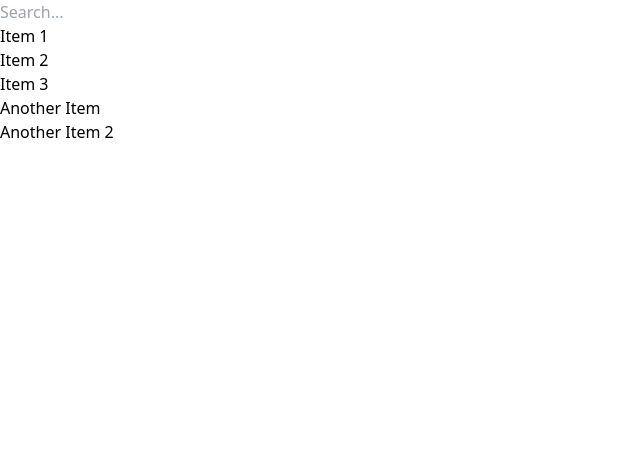
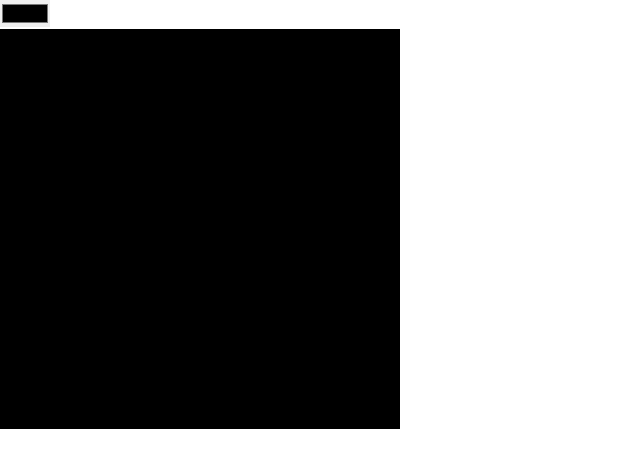
Before and after one commit to Pronit21/React30, a React (Vite) app: page / in a window 1280 px wide. Shown: the top 468 px of the page, without its empty margins (0-640 px from the left). Built offline with nearby package versions, Linux system fonts and the light colour scheme.

Commit message:
Color Picker app added

```diff
--- a/src/App.jsx
+++ b/src/App.jsx
@@ -9,7 +9,8 @@
 // import Ten from './Ten'
 // import Eleven from './Eleven'
 // import Twelve from './Twelve'
-import Thirteen from './Thirteen'
+// import Thirteen from './Thirteen'
+import Fourteen from './Fourteen';
 
 import './App.css'
 
@@ -30,9 +31,10 @@
       {/* <Ten /> */}
       {/* <Eleven /> */}
       {/* <Twelve /> */}
-      <Thirteen items={items} />
+      {/* <Thirteen items={items} /> */}
+      <Fourteen />
     </div>
   )
 }
 
-export default App
+export default App;
--- /dev/null
+++ b/src/Fourteen.jsx
@@ -0,0 +1,20 @@
+import {useState} from 'react'
+
+function Fourteen() {
+
+    const [selectedColor, setSelectedColor] = useState('#000000');
+
+    const handleChange = (e)=>{
+        setSelectedColor(e.target.value);
+    }
+  return (
+    <div>
+        <input type="color" onChange={handleChange} />
+        <div style={{width:'400px', height:'400px', backgroundColor:selectedColor}}>
+
+        </div>
+    </div>
+  )
+}
+
+export default Fourteen;
```
